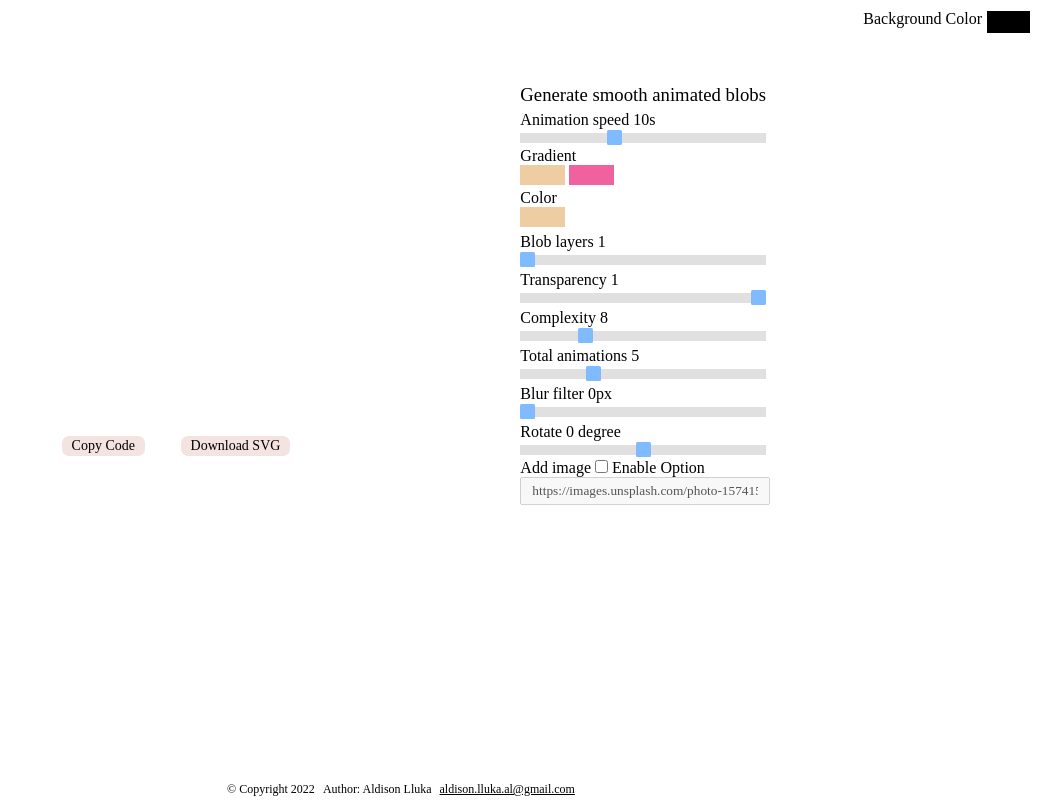
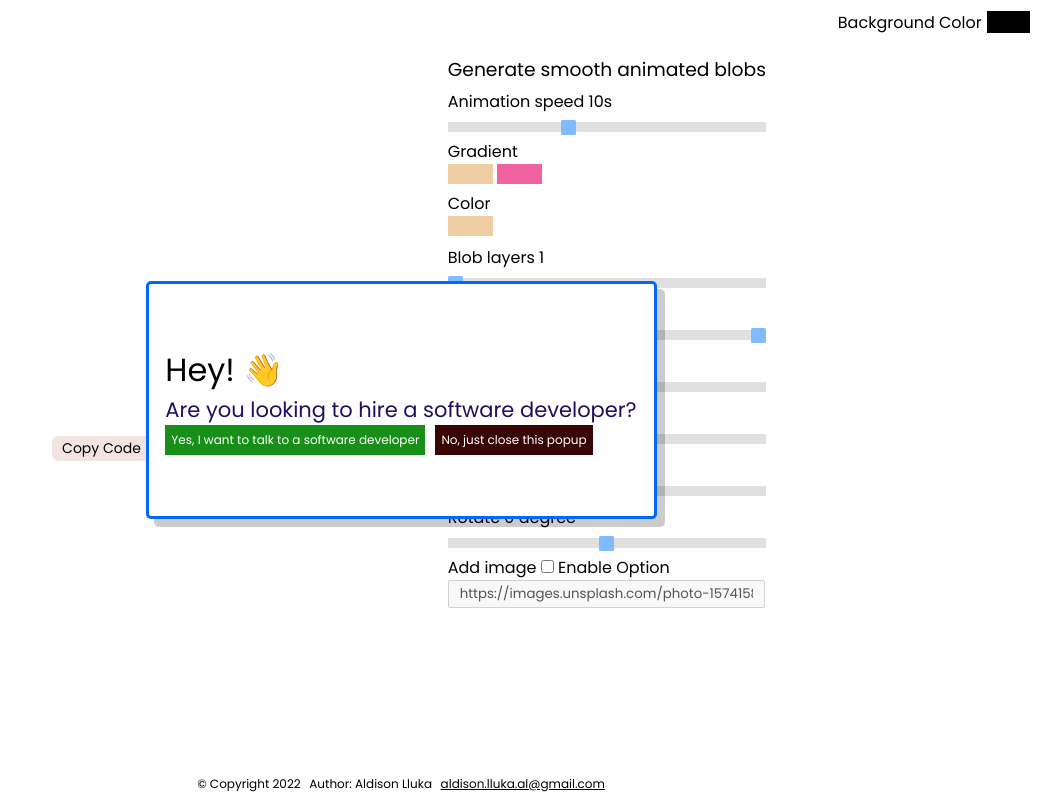
Before and after one commit to blobanimation/blobanimation.github.io, a plain HTML site: page index.html in a window 1280 px wide. Shown: the whole page, without its empty margins (239-1280 px from the left). Drawn offline with Linux system fonts and the light colour scheme.

Commit message:
Update index.html

```diff
--- a/index.html
+++ b/index.html
@@ -1,11 +1,11 @@
 <!DOCTYPE html>
 <head>
     <script async src="https://pagead2.googlesyndication.com/pagead/js/adsbygoogle.js?client=ca-pub-7999649673099190" crossorigin="anonymous"></script>
-     <script>(function(w,d,s,l,i){w[l]=w[l]||[];w[l].push({'gtm.start':
+    <script>(function(w,d,s,l,i){w[l]=w[l]||[];w[l].push({'gtm.start':
         new Date().getTime(),event:'gtm.js'});var f=d.getElementsByTagName(s)[0],
         j=d.createElement(s),dl=l!='dataLayer'?'&l='+l:'';j.async=true;j.src=
         'https://www.googletagmanager.com/gtm.js?id='+i+dl;f.parentNode.insertBefore(j,f);
-        })(window,document,'script','dataLayer','GTM-M8C97MZ');
+        })(window,document,'script','dataLayer','GTM-M8C97MZ');</script>
     <title>Blob Animation | Generate smooth blob animation</title>
     <meta name="description" content="Blob Animation it's a free and simple tool to generate smooth blob animation for your website and design projects">
     <meta name="viewport" content="width=device-width, initial-scale=1.0, maximum-scale=1.0" />
@@ -146,6 +146,102 @@ svg {
     position: relative;
 }
 
+div[popup] {
+    /* width: 505px;
+    height: 232px;
+    display: flex;
+    padding: -2.4rem 2rem;
+    border: 3px solid #0067fb;
+    border-radius: 5px;
+    background: white;
+    box-shadow: 8px 8px 0 rgb(0 0 0 / 20%);
+    z-index: 1;
+    justify-content: center;
+    animation: popup 0.7s;  */
+    position: fixed;
+    top: 0;
+    left: 0;
+    width: 100%;
+    height: 100%;
+    z-index: 1;
+    align-items: center;
+    justify-content: center;
+}
+
+div[popup] > [popup-inner] {
+    display: flex;
+    width: 505px;
+    height: 232px;
+    padding: -2.4rem 2rem;
+    border: 3px solid #0067fb;
+    border-radius: 5px;
+    background: white;
+    box-shadow: 8px 8px 0 rgb(0 0 0 / 20%);
+    justify-content: center;
+    animation: popup 0.7s;
+}
+
+@keyframes popup {
+  0%{
+    transform: scale(1);
+  }
+  50%{
+    transform: scale(1.4);
+  }
+  60%{
+    transform: scale(1.1);
+  }
+  70%{
+    transform: scale(1.2);
+  }
+  80%{
+    transform: scale(1);
+  }
+  90%{
+    transform: scale(1.1);
+  }
+  100%{
+    transform: scale(1);
+  }
+}
+
+[popup] > [popup-inner] > [popup-container] {
+    place-self: center;
+}
+
+[popup] > [popup-inner] > [popup-container] > h2{
+    font-size: 21px;
+    color: black;
+}
+
+[popup] > [popup-inner] >[popup-container] > h2{
+    font-size: 21px;
+    color: #1b1160;
+}
+
+[popup] > [popup-inner] >[popup-container] > [cta] > [accept-btn]{
+    font-size: 12px;
+    padding: 6px;
+    background: #188f18;
+    border: 0;
+    color: white;
+    cursor: pointer;
+}
+
+[popup] > [popup-inner] >[popup-container] > [cta] > [close-btn]{
+    font-size: 12px;
+    padding: 6px;
+    background: #380505;
+    border: 0;
+    color: white;
+    cursor: pointer;
+    margin-left: 10px;
+}
+
+[popup] > [popup-inner] > [popup-container] > [cta] {
+    display: flex;
+}
+
 @media only screen and (max-width: 700px) {
     .container {
         display: flex;
@@ -164,6 +260,17 @@ svg {
     footer p, footer a{
         font-size: 10px;
     }
+    div[popup] > [popup-inner]{
+        width: fit-content;
+        height: 187px;
+        padding: 5px;
+        font-size: 18px;
+    }
+    [popup] > [popup-inner] >[popup-container] {
+        display: flex;
+        flex-direction: column;
+        justify-content: center;
+    }
 }
 
 @media only screen and (min-width: 700px) {
@@ -174,11 +281,23 @@ svg {
         margin-right: auto;
         left: 0;
         right: 0;
-        text-align: center;;
+        text-align: center;
     }
 }
 </style>
 <body>
+    <div popup>
+        <div popup-inner>
+            <div popup-container>
+                <h1>Hey! &#128075;</h1>
+                <h2>Are you looking to hire a software developer?</h2>
+                <div cta>
+                    <button accept-btn onclick="makePopupWatched(), $('[popup]').style.display = 'none', location.href='mailto:aldison.lluka.al@gmail.com'">Yes, I want to talk to a software developer</button>
+                    <button close-btn>No, just close this popup</button>
+                </div>
+            </div>
+        </div>
+    </div>
     <div class="background-color">
         <div class="background-color-conteiner">
             <p>Background Color </p> <input style="border: 1px solid white;height: 24px;" oninput="changeBackgroundColor(this)" value="#fff" class="background-color" class="bg" type="color">
@@ -625,5 +744,25 @@ svg {
         $('.blur-info').innerText = document.querySelector('.blur-filter-slider').value + 'px'
         $('svg').setAttribute('filter', `blur(${$('.blur-filter-slider').value}px)`)
     }
+
+    // popup
+    const ONE_DAY_IN_MS = 86400
+    const DAYS_TO_RESHOW_POPUP = 10
+
+    const makePopupWatched = () => {
+        document.cookie = `popup=popup; max-age={ONE_DAY_IN_MS * DAYS_TO_RESHOW_POPUP}; path=/`
+    }
+
+    if(document.cookie.includes('popup')) {
+        $('[popup]').style.display = 'none'
+    } else {
+        $('[popup]').style.display = 'flex'
+    }
+
+
+    $("[close-btn]").addEventListener("click", () => {
+        $('[popup]').style.display = 'none'
+        makePopupWatched()
+    })
 </script>
 </html>
```
